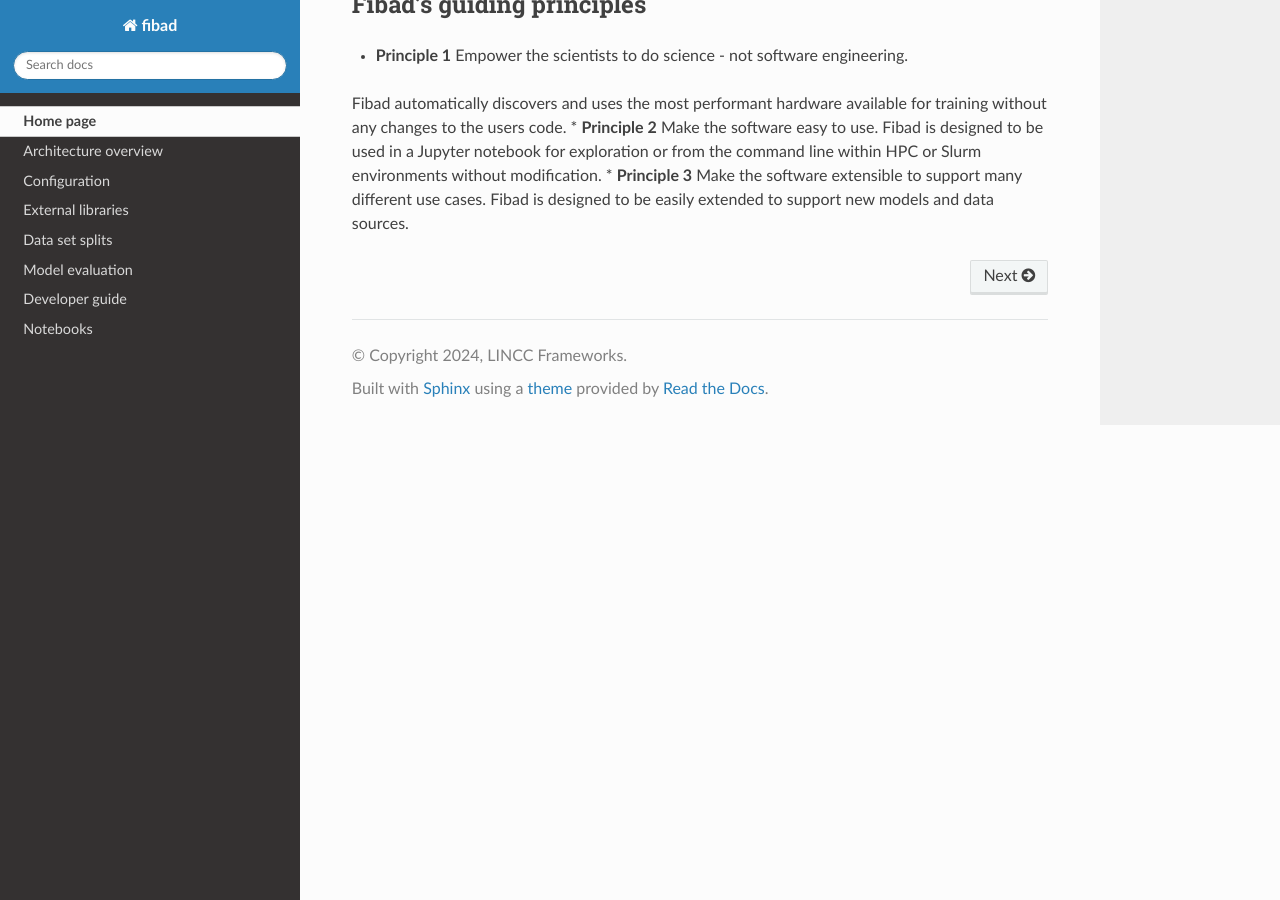
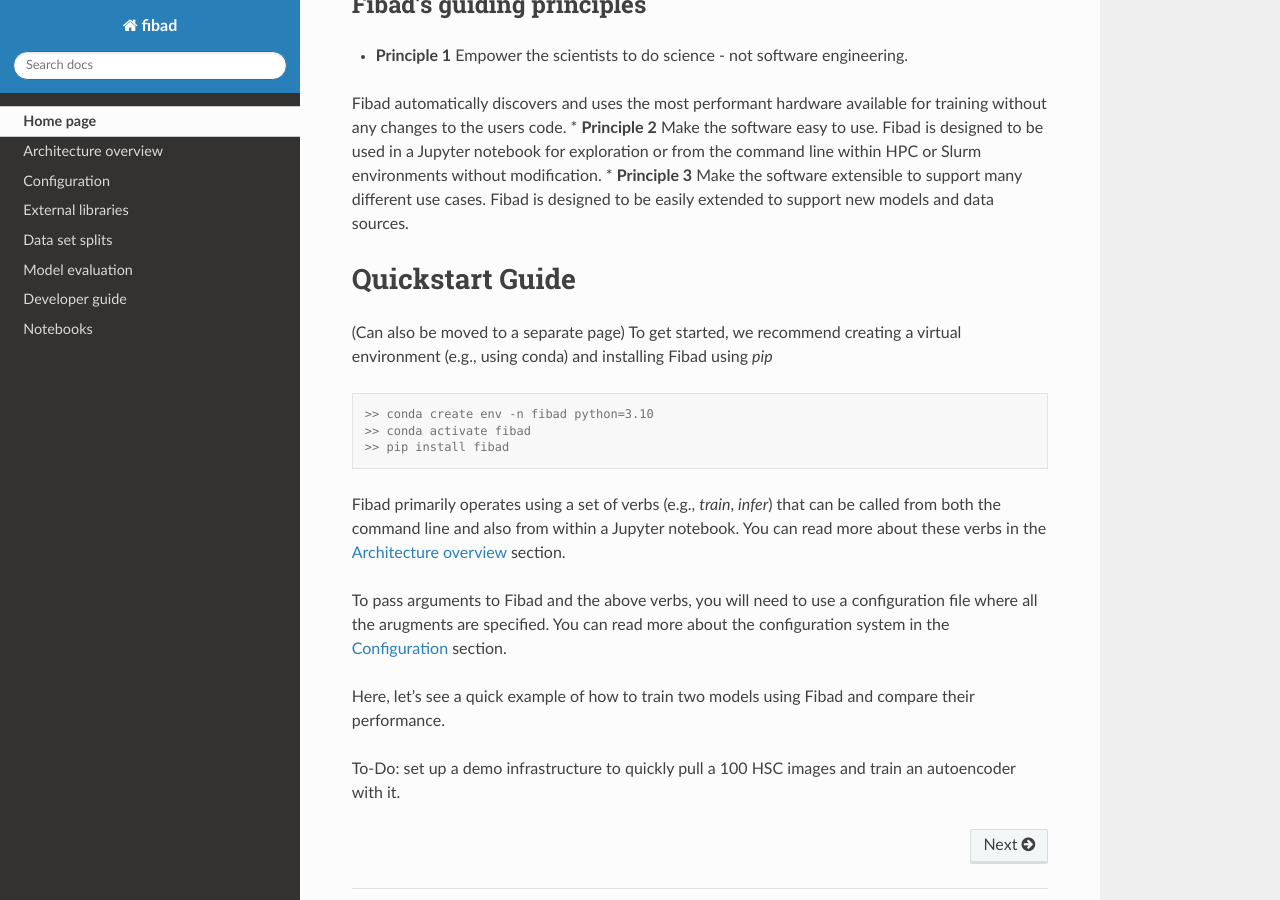
Before and after one commit to lincc-frameworks/fibad, a Sphinx documentation site: the page built from docs/index.rst, in a window 1280 px wide and 900 px high, scrolled down 476 px. Built offline with Sphinx 7.4.7 and the Read the Docs theme 3.1.0, drawn with Linux system fonts in a browser that asks for light colours; pages that are not in the unit, such as notebooks, are missing from menus.

Commit message:
Initial Commit for Quickstart Guide

```diff
--- a/docs/index.rst
+++ b/docs/index.rst
@@ -25,6 +25,28 @@ command line within HPC or Slurm environments without modification.
 * **Principle 3** Make the software extensible to support many different use cases.
 Fibad is designed to be easily extended to support new models and data sources.
 
+
+Quickstart Guide
+==================
+(Can also be moved to a separate page)
+To get started, we recommend creating a virtual environment (e.g., using conda) and installing Fibad using `pip`
+
+.. code-block:: console
+
+   >> conda create env -n fibad python=3.10
+   >> conda activate fibad
+   >> pip install fibad
+
+Fibad primarily operates using a set of verbs (e.g., `train`, `infer`) that can be called from both the command
+line and also from within a Jupyter notebook. You can read more about these verbs in the `Architecture overview <architecture_overview>`_ section.
+
+To pass arguments to Fibad and the above verbs, you will need to use a configuration file where all the arugments are specified.
+You can read more about the configuration system in the `Configuration <configuration>`_ section.
+
+Here, let's see a quick example of how to train two models using Fibad and compare their performance.
+
+To-Do: set up a demo infrastructure to quickly pull a 100 HSC images and train an autoencoder with it.
+
 .. toctree::
    :hidden:
 
```
